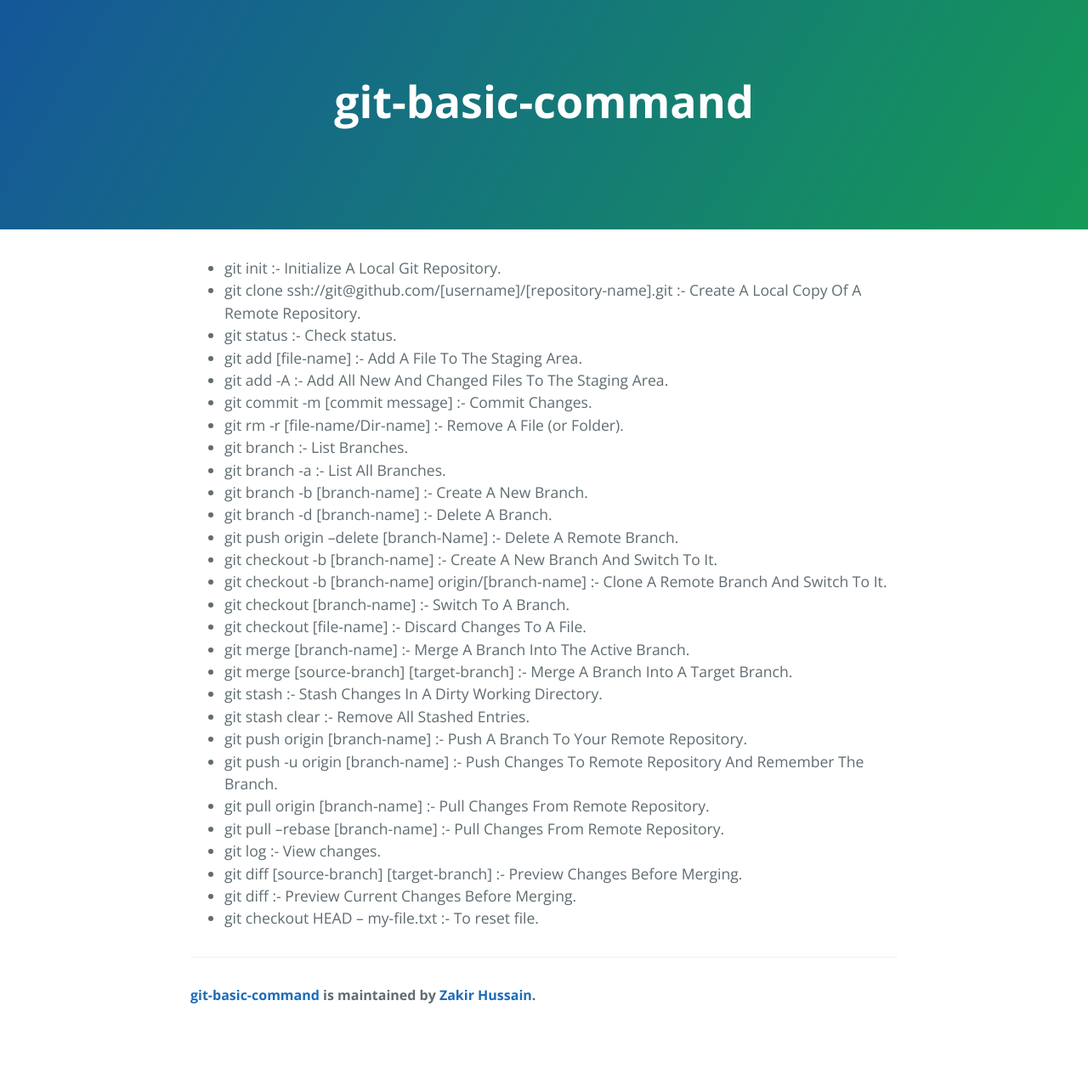
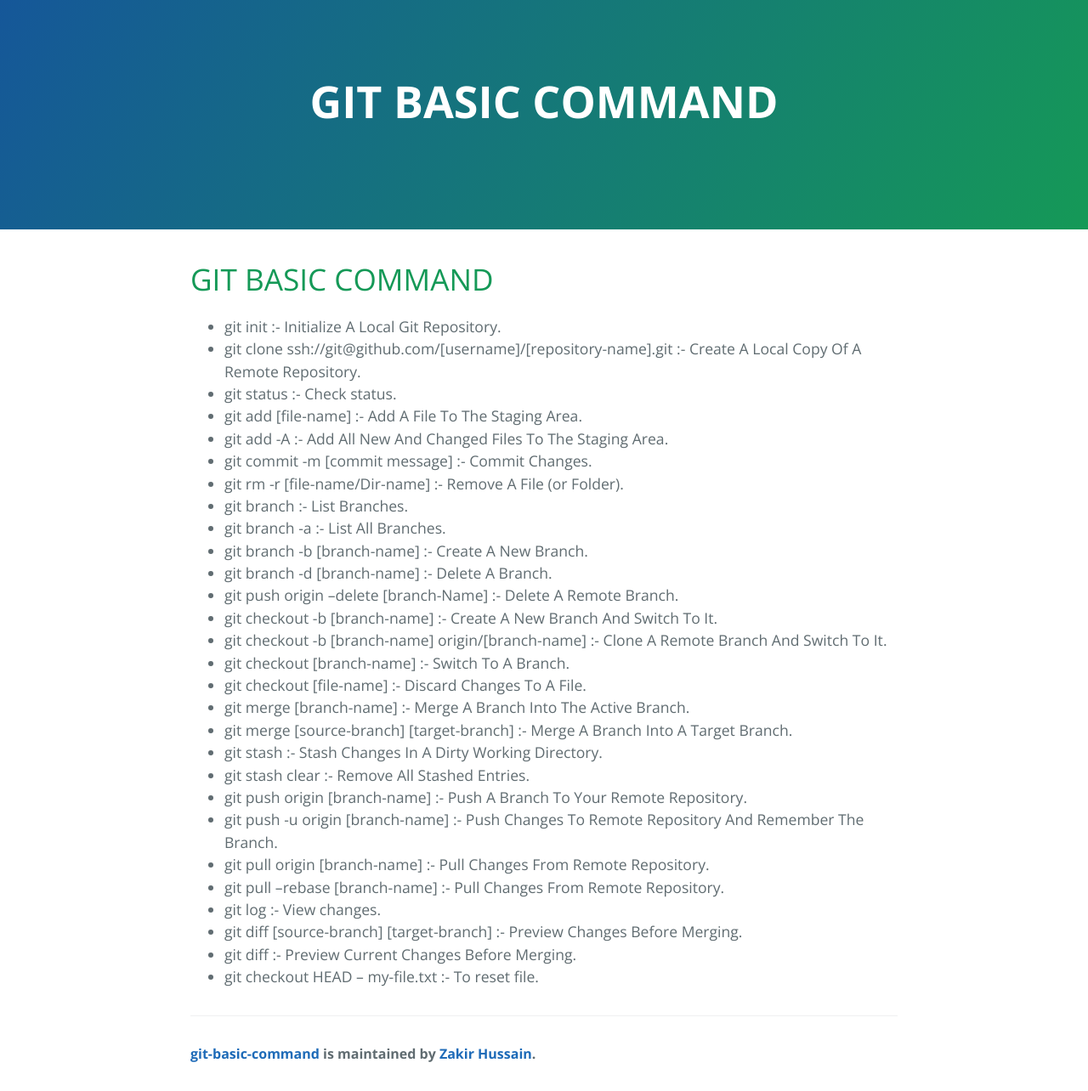
Before and after one commit to zakirhussain/git-basic-command, a Jekyll site: the page built from index.md, in a window 1280 px wide. Shown: the whole page at 85% size. Built offline with Jekyll 4.4.1, drawn with Linux system fonts in a browser that asks for light colours; our own code applies the rules of GitHub Pages for plain Markdown files; the repository's description, which GitHub fills in, is left out; before the commit the page ends 1215 px from its top, so only the background shows below that.

Commit message:
Update index.md

```diff
--- a/index.md
+++ b/index.md
@@ -1,3 +1,5 @@
+# GIT BASIC COMMAND
+
 - git init :- Initialize A Local Git Repository.
 - git clone ssh://git@github.com/[username]/[repository-name].git :- Create A Local Copy Of A Remote Repository.
 - git status :- Check status.
```
